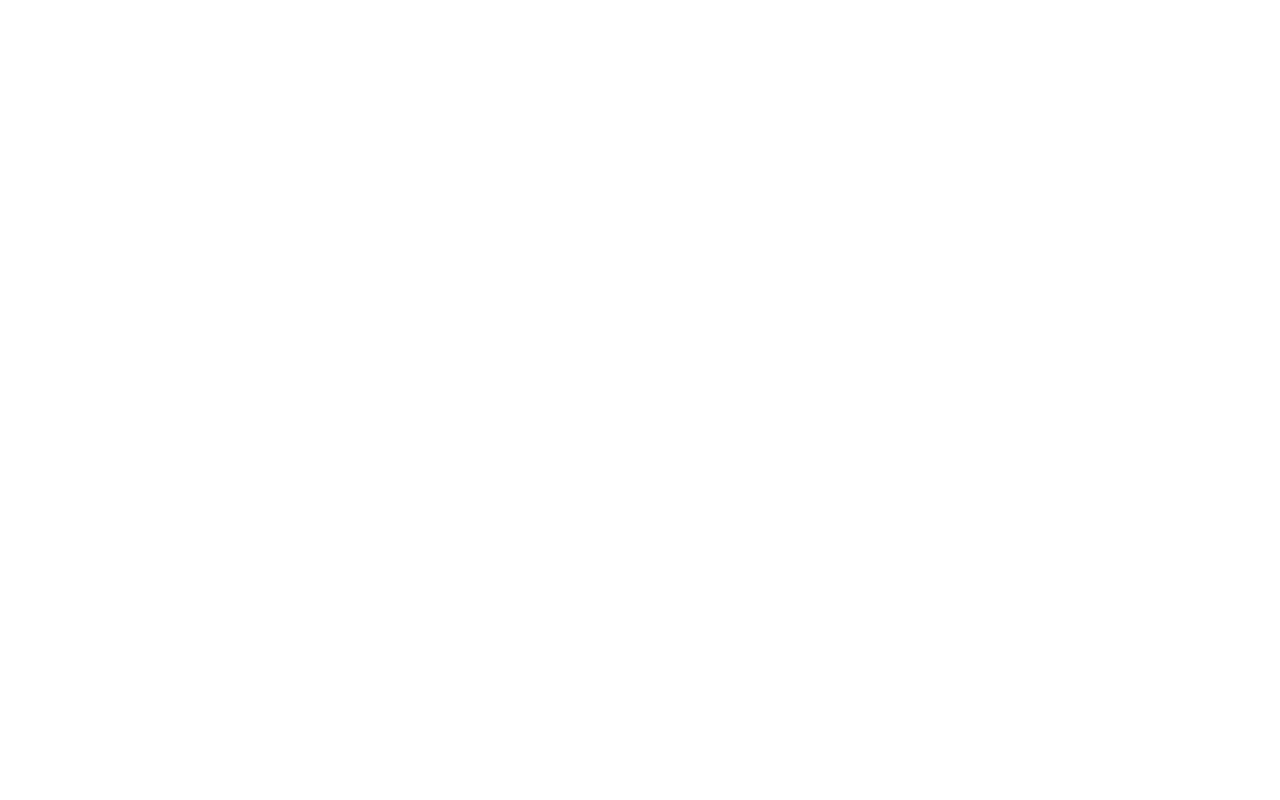
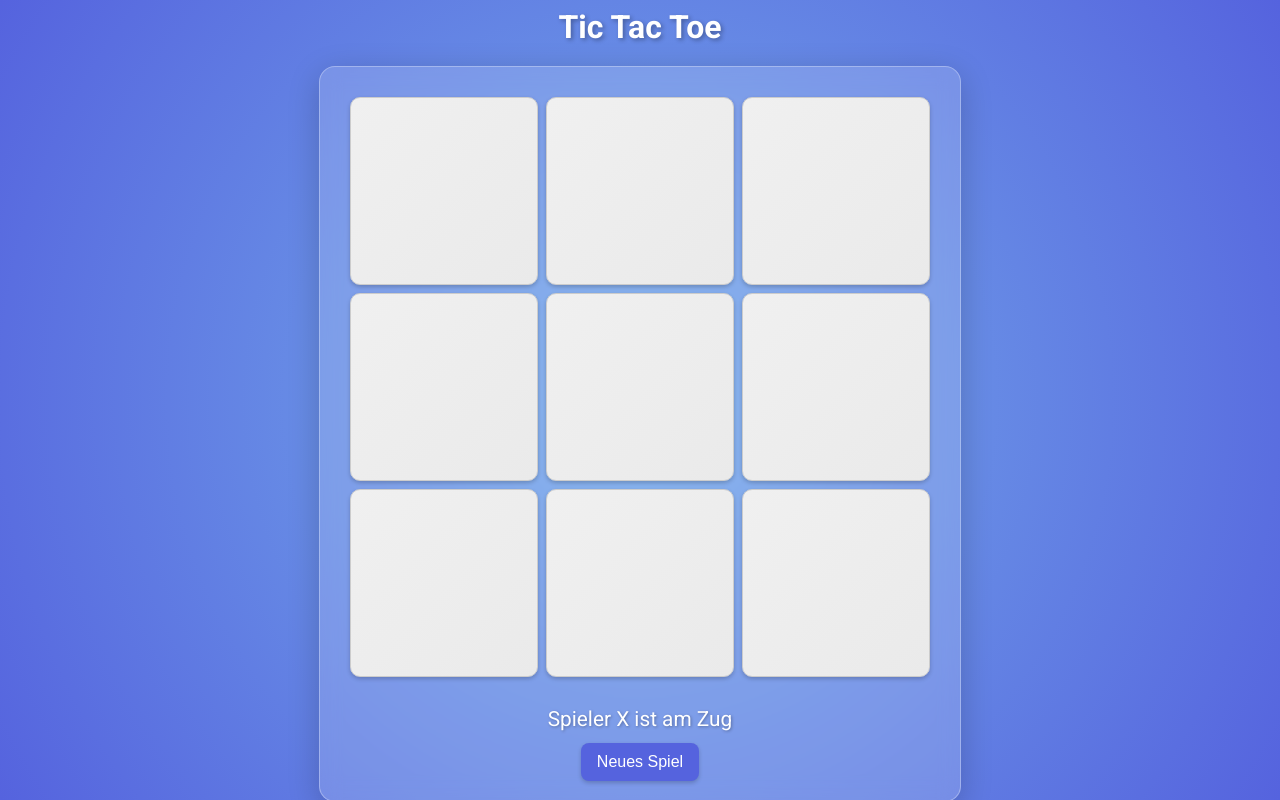
Before and after one commit to novakovic29/tictactoe, a plain HTML site: page index.html in a window 1280 px wide. Drawn offline with Linux system fonts and the light colour scheme.

Commit message:
Meine Änderungen

```diff
--- a/index.html
+++ b/index.html
@@ -1,11 +1,40 @@
 <!DOCTYPE html>
-<html lang="en">
+<html lang="de">
 <head>
-    <meta charset="UTF-8">
-    <meta name="viewport" content="width=device-width, initial-scale=1.0">
-    <title>Tic Tac Toe</title>
+  <meta charset="UTF-8">
+  <title>Tic Tac Toe</title>
+  <!-- Wichtig: Damit die Seite auf Mobile in voller Breite/Skalierung startet -->
+  <meta name="viewport" content="width=device-width, initial-scale=1.0, user-scalable=no"/>
+
+  <link rel="preconnect" href="https://fonts.gstatic.com">
+  <link
+    href="https://fonts.googleapis.com/css2?family=Roboto:wght@400;700&display=swap"
+    rel="stylesheet"
+  />
+  <link rel="stylesheet" href="./styles/style.css">
 </head>
-<body>
+<body onload="init()">
+  <h1>Tic Tac Toe</h1>
 
+  <div class="game-container">
+    <div class="board">
+      <div class="cell" onclick="handleCellClick(0)" data-index="0"></div>
+      <div class="cell" onclick="handleCellClick(1)" data-index="1"></div>
+      <div class="cell" onclick="handleCellClick(2)" data-index="2"></div>
+      <div class="cell" onclick="handleCellClick(3)" data-index="3"></div>
+      <div class="cell" onclick="handleCellClick(4)" data-index="4"></div>
+      <div class="cell" onclick="handleCellClick(5)" data-index="5"></div>
+      <div class="cell" onclick="handleCellClick(6)" data-index="6"></div>
+      <div class="cell" onclick="handleCellClick(7)" data-index="7"></div>
+      <div class="cell" onclick="handleCellClick(8)" data-index="8"></div>
+    </div>
+
+    <div class="info">
+      <p id="status">Spieler X ist am Zug</p>
+      <button onclick="resetGame()" id="resetBtn">Neues Spiel</button>
+    </div>
+  </div>
+
+  <script src="./scripts/script.js"></script>
 </body>
 </html>
--- a/scripts/script.js
+++ b/scripts/script.js
@@ -0,0 +1,126 @@
+// Array mit 9 Einträgen für die Felder (X, O oder null)
+let fields = [null, null, null, null, null, null, null, null, null];
+
+// Aktueller Spieler: X oder O
+let currentPlayer = "X";
+
+// Zeigt an, ob das Spiel noch läuft
+let gameActive = true;
+
+// HTML-Elemente referenzieren
+const statusText = document.getElementById("status");
+
+// Mögliche Gewinnkombinationen
+const winningConditions = [
+    [0, 1, 2], // Erste Reihe
+    [3, 4, 5], // Zweite Reihe
+    [6, 7, 8], // Dritte Reihe
+    [0, 3, 6], // Erste Spalte
+    [1, 4, 7], // Zweite Spalte
+    [2, 5, 8], // Dritte Spalte
+    [0, 4, 8], // Diagonale (links oben -> rechts unten)
+    [2, 4, 6]  // Diagonale (rechts oben -> links unten)
+];
+
+function init() {
+    render();
+}
+
+/**
+ * Rendert das komplette Spielfeld basierend auf dem Array "fields".
+ * Jeder Eintrag des Arrays wird in das entsprechende .cell geschrieben.
+ */
+function render() {
+    for (let i = 0; i < fields.length; i++) {
+      const cell = document.querySelector(`.cell[data-index="${i}"]`);
+
+      // Textinhalt setzen (X, O oder leer)
+      cell.textContent = fields[i] === null ? "" : fields[i];
+
+      // Zuvor zugewiesene Klassen entfernen, damit sich nichts überlappt:
+      cell.classList.remove("x-cell", "o-cell");
+
+      // Wenn das Feld ein X oder O enthält, fügen wir die passende Klasse hinzu:
+      if (fields[i] === "X") {
+        cell.classList.add("x-cell");
+      } else if (fields[i] === "O") {
+        cell.classList.add("o-cell");
+      }
+    }
+  }
+
+
+/**
+ * Wird aufgerufen, wenn eine Zelle angeklickt wird (durch onclick im HTML).
+ * index: Index der angeklickten Zelle (0 bis 8).
+ */
+function handleCellClick(index) {
+    // Wenn das Feld schon belegt ist oder das Spiel beendet, nichts tun
+    if (fields[index] !== null || !gameActive) {
+        return;
+    }
+
+    // Feld mit dem Zeichen des aktuellen Spielers füllen
+    fields[index] = currentPlayer;
+    // Spielfeld neu rendern
+    render();
+    // Prüfen, ob das Spiel gewonnen wurde oder ein Unentschieden vorliegt
+    checkGameStatus();
+
+    // Spieler wechseln, wenn das Spiel weitergeht
+    if (gameActive) {
+        currentPlayer = currentPlayer === "X" ? "O" : "X";
+        statusText.textContent = `Spieler ${currentPlayer} ist am Zug`;
+    }
+}
+
+/**
+ * Prüft, ob jemand gewonnen hat oder ob es unentschieden ist.
+ */
+function checkGameStatus() {
+    let roundWon = false;
+
+    for (let i = 0; i < winningConditions.length; i++) {
+        const [a, b, c] = winningConditions[i];
+        const valA = fields[a];
+        const valB = fields[b];
+        const valC = fields[c];
+
+        // Wenn eines der Felder leer ist, kann diese Kombination kein Sieg sein
+        if (valA === null || valB === null || valC === null) {
+            continue;
+        }
+
+        // Wenn alle drei gleich sind, ist das Spiel gewonnen
+        if (valA === valB && valB === valC) {
+            roundWon = true;
+            break;
+        }
+    }
+
+    if (roundWon) {
+        statusText.textContent = `Spieler ${currentPlayer} hat gewonnen!`;
+        gameActive = false;
+        return;
+    }
+
+    // Falls alle Felder belegt sind und kein Gewinner, dann Unentschieden
+    if (!fields.includes(null)) {
+        statusText.textContent = "Unentschieden!";
+        gameActive = false;
+    }
+}
+
+/**
+ * Setzt das Spiel zurück, wenn der "Neues Spiel"-Button geklickt wird.
+ */
+function resetGame() {
+    fields = [null, null, null, null, null, null, null, null, null];
+    currentPlayer = "X";
+    gameActive = true;
+    statusText.textContent = `Spieler ${currentPlayer} ist am Zug`;
+    render();
+}
+
+// Beim Laden der Seite einmalig rendern, damit alle Felder leer sind
+render();
--- a/styles/style.css
+++ b/styles/style.css
@@ -0,0 +1,190 @@
+/* =========================
+   1) RESET & GRUNDWERTE
+   ========================= */
+   * {
+    box-sizing: border-box;
+    margin: 0;
+    padding: 0;
+  }
+
+  /*
+    HTML & BODY:
+    - Füllen den gesamten Bildschirm aus
+    - Kein Scrollen möglich
+  */
+  html, body {
+    width: 100%;
+    height: 100%;
+    overflow: hidden; /* Verhindert Scrollbalken */
+  }
+
+  /* Der Body wird zum flexiblen Container,
+     zentriert den Inhalt und hat einen
+     radialen Farbverlauf als Hintergrund.
+  */
+  body {
+    font-family: 'Roboto', sans-serif; /* Optional, du kannst andere Fonts wählen */
+    display: flex;
+    flex-direction: column;
+    align-items: center;
+    justify-content: center;
+
+    /* Radialer Farbverlauf: Hellblau in der Mitte, dunkelblau außen */
+    background: radial-gradient(circle at center, #75abeb 0%, #5563DE 100%);
+    /* Keine extra Margins/Paddings hier,
+       damit wir den Screen optimal nutzen */
+  }
+
+  /* =========================
+     2) ÜBERSCHRIFT (H1)
+     ========================= */
+  h1 {
+    color: #fff;
+    font-weight: 700;
+    margin-top: 10px;   /* kleiner Abstand oben */
+    margin-bottom: 20px;
+    text-align: center;
+    text-shadow: 2px 2px 4px rgba(0,0,0,0.3);
+  }
+
+  /* =========================
+     3) GAME-CONTAINER
+     ========================= */
+  /* Glasmorphismus-Style: halbtransparenter Hintergrund,
+     weiche Rundung, Unschärfe, Schatten */
+  .game-container {
+    display: flex;
+    flex-direction: column;
+    align-items: center;
+    gap: 20px;         /* etwas Abstand zwischen Board und Info */
+
+    background: rgba(255,255,255,0.15); /* leichte Transparenz */
+    border: 1px solid rgba(255,255,255,0.3);
+    border-radius: 16px;
+    backdrop-filter: blur(10px);
+    box-shadow: 0 8px 32px rgba(0,0,0,0.2);
+
+    padding: 20px;
+  }
+
+  /* =========================
+     4) BOARD
+     ========================= */
+  /*
+     Wichtig für das responsive Verhalten:
+     - 90% der vmin -> füllt meist den Bildschirm gut
+     - max-width/height = 600px, damit es auf großen Screens nicht riesig wird
+  */
+  .board {
+    width: 90vmin;
+    height: 90vmin;
+    max-width: 600px;
+    max-height: 600px;
+
+    display: grid;
+    grid-template-columns: repeat(3, 1fr);
+    grid-template-rows: repeat(3, 1fr);
+    gap: 8px;
+    padding: 10px; /* optionaler innerer Rand */
+  }
+
+  /* =========================
+     5) ZELLEN
+     ========================= */
+  /*
+     - Dezenter Verlauf, Rundung, Schatten
+     - Schrift groß und fett
+     - Kein extra line-height (außer 1), damit X/O die Zelle nicht aufbläht
+  */
+  .cell {
+    background: linear-gradient(135deg, #f0f0f0, #eaeaea);
+    border-radius: 10px;
+    border: 1px solid #ccc;
+
+    font-size: 2.5rem;
+    line-height: 1;
+    font-weight: 700;
+    user-select: none;
+    cursor: pointer;
+
+    display: flex;
+    align-items: center;
+    justify-content: center;
+
+    /* Leichter Schatten */
+    box-shadow: 0 2px 4px rgba(0,0,0,0.2);
+
+    transition: background 0.3s ease, box-shadow 0.3s ease;
+  }
+  .cell:hover {
+    background: linear-gradient(135deg, #e2e2e2, #dddddd);
+    box-shadow: 0 4px 6px rgba(0,0,0,0.3);
+  }
+
+  /* =========================
+     6) X / O STYLING
+     ========================= */
+  /* Kräftige Farben + Glow-Effekt */
+  .x-cell {
+    color: #ff3030;
+    text-shadow:
+      0 0 6px rgba(255,48,48,0.7),
+      0 0 12px rgba(255,48,48,0.5);
+  }
+  .o-cell {
+    color: #3b79ff;
+    text-shadow:
+      0 0 6px rgba(59,121,255,0.7),
+      0 0 12px rgba(59,121,255,0.5);
+  }
+
+  /* =========================
+     7) INFO-BEREICH
+     ========================= */
+  .info {
+    text-align: center;
+  }
+
+  #status {
+    font-size: 1.3rem;
+    color: #fff;
+    text-shadow: 1px 1px 3px rgba(0,0,0,0.3);
+    margin-bottom: 12px;
+  }
+
+  /* =========================
+     8) BUTTON
+     ========================= */
+  #resetBtn {
+    background-color: #5563DE;
+    color: #fff;
+    border: none;
+    border-radius: 8px;
+    padding: 10px 16px;
+    font-size: 1rem;
+    font-weight: 500;
+    cursor: pointer;
+
+    box-shadow: 0 2px 4px rgba(0,0,0,0.2);
+    transition: background-color 0.3s ease, box-shadow 0.3s ease;
+  }
+  #resetBtn:hover {
+    background-color: #3E4ABC;
+    box-shadow: 0 4px 8px rgba(0,0,0,0.3);
+  }
+
+  /* =========================
+     9) OPTIONAL: MEDIA QUERIES
+     ========================= */
+  /*
+     Wenn du willst, kannst du für extrem kleine
+     Bildschirme nochmal anpassen, z.B. Schriftgröße:
+  */
+  @media (max-width: 320px) {
+    .cell {
+      font-size: 2rem;
+    }
+    #status {
+      font-size: 1.1rem;
+    }
+  }
```
